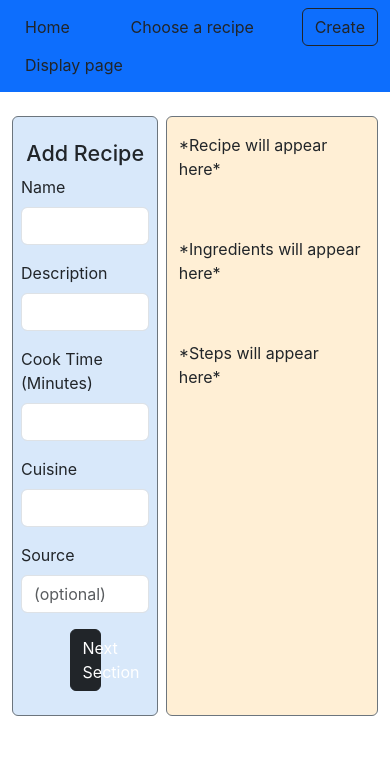
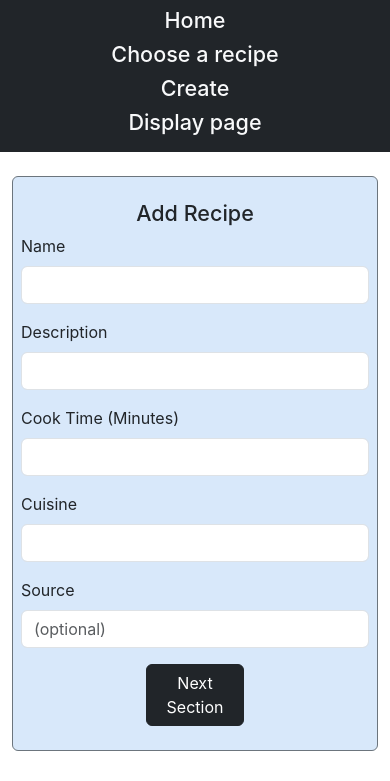
Before and after one commit to Anton-Yo/Recipe_Storer, a React (Create React App) app in the folder Website/recipe-app/: page /create in a window 390 px wide. Shown: the top 781 px of the page. Built offline with nearby package versions, Linux system fonts and the light colour scheme; the HTML template or start-up script is replaced by a standard one.

Commit message:
Navbar/Create page is mobile friendly
- Boostrap is amazing.
- And so is react
TODO:
- Choose a recipe page
- Display page

```diff
--- a/Website/recipe-app/package.json
+++ b/Website/recipe-app/package.json
@@ -9,9 +9,12 @@
     "@testing-library/user-event": "^13.5.0",
     "axios": "^1.7.2",
     "react": "^18.3.1",
+    "react-device-detect": "^2.2.3",
     "react-dnd": "^16.0.1",
     "react-dnd-html5-backend": "^16.0.1",
+    "react-dnd-touch-backend": "^16.0.1",
     "react-dom": "^18.3.1",
+    "react-responsive": "^10.0.0",
     "react-router": "^6.26.0",
     "react-router-dom": "^6.26.0",
     "react-scripts": "5.0.1",
--- a/Website/recipe-app/src/App.css
+++ b/Website/recipe-app/src/App.css
@@ -47,7 +47,7 @@ li {
 }
 
 .display-wrapper {
-  width: 70%;
+  /* width: 70%; */
 }
 
 .m-auto {
@@ -62,6 +62,25 @@ li {
   width: 40%;
   min-height: 400px;
   margin-right: 2%;
+  background-color: yellow;
+}
+
+@media only screen and (max-width: 992px)
+{
+  .display-wrapper {
+    background-color: green;
+  }
+
+  /* The form box should be 100% of container for Create screen on mobile */
+  .form-container {
+    width: 100%;
+  }
+
+  .visual-box {
+    margin-top: 2em;
+    margin-bottom: 2em;
+    width: 100%;
+  }
 }
 
 .w-45 {
--- a/Website/recipe-app/src/Components/Navbar.js
+++ b/Website/recipe-app/src/Components/Navbar.js
@@ -6,14 +6,14 @@ import '../App.css'
 const NavBar = () => {
 
   return (
-      <nav className='navbar navbar-dark bg-primary'>
-        <div className='container-fluid'>
-            <NavLink to="/" className= "btn btn primary"> Home </NavLink>
-            <NavLink to="/choose" className= "btn btn primary"> Choose a recipe </NavLink>
-            <NavLink to="/create" className= "btn btn primary"> Create </NavLink>
-            <NavLink to="/display" className= "btn btn primary"> Display page </NavLink>
-        </div>
-      </nav>
+    <nav className='navbar navbar-dark bg-dark '>
+      <div className='d-flex flex-lg-row flex-column justify-content-center justify-content-lg-evenly container-fluid'>
+          <NavLink to="/" className="nav-link text-light"> <h4>Home</h4> </NavLink>
+          <NavLink to="/choose" className= "nav-link text-light"> <h4>Choose a recipe</h4> </NavLink>
+          <NavLink to="/create" className= "nav-link text-light font-weight-bold"> <h4>Create</h4> </NavLink>
+          <NavLink to="/display" className= "nav-link text-light"> <h4>Display page</h4> </NavLink>
+      </div>
+    </nav>
   )
 }
 
--- a/Website/recipe-app/src/Pages/CreateRecipe.js
+++ b/Website/recipe-app/src/Pages/CreateRecipe.js
@@ -6,6 +6,8 @@ import IngredientBlock from "../Components/IngredientBlock";
 import StepBlock from "../Components/StepBlock";
 import { DndProvider } from "react-dnd";
 import { HTML5Backend } from "react-dnd-html5-backend";
+import { TouchBackend } from "react-dnd-touch-backend";
+import { isMobile } from 'react-device-detect';
 
 const CreateRecipe = () => {
   const [recipe, setRecipe] = useState([]);
@@ -36,6 +38,9 @@ const CreateRecipe = () => {
 
   const [stepCount, setStepCount] = useState(1);
   const [ingIdCount, setIngIdCount] = useState(1);
+
+  //From and modified for detect isMobile library https://stackoverflow.com/questions/70561995/drag-drop-library-of-react-js-is-not-working-in-mobile-platform
+  const Backend = isMobile ? TouchBackend : HTML5Backend;
 
   const handleDroppedItems = (stepData, attachedIngredients) => {
     //console.log(stepData);
@@ -252,7 +257,7 @@ const CreateRecipe = () => {
       }
     } else {
       return (
-        <div className="mt-5 container d-flex justify-content-center">
+        <div className="mt-5 mb-4 container d-flex justify-content-center">
           *Steps will appear here*
         </div>
       );
@@ -513,19 +518,42 @@ const CreateRecipe = () => {
     }
   };
 
-  return (
-    <DndProvider backend={HTML5Backend}>
-      <div>
-        <div className="container d-flex mt-4">
+  const getPageOrder = () => {
+    if(isMobile)
+    {
+      return (
+      <div className="container-fluid d-flex flex-column flex-lg-row mt-4"> {/* This one is the overall container */}
+        <div className="visual-box bg-papaya border border-secondary rounded">
+          {GetRecipeBlock()}
+          <div className="d-flex mt-2 flex-wrap">{GetIngredientBlocks()}</div>
+          <div className="d-flex mt-2 flex-wrap">{GetStepBlocks()}</div>
+        </div>
+
+        <div className="form-container p-2 bg-lightblue border border-secondary rounded">{handlePageState()}</div>
+      </div>
+      )
+    }
+    else //The order should be reversed for mobile cos the keyboard pops up, so I want to see the visual up the top
+    {
+      return (
+
+        <div className="container-fluid d-flex flex-column flex-lg-row mt-4"> {/* This one is the overall container */}
           <div className="form-container p-2 bg-lightblue border border-secondary rounded">{handlePageState()}</div>
 
           <div className="visual-box bg-papaya border border-secondary rounded">
             {GetRecipeBlock()}
             <div className="d-flex mt-2 flex-wrap">{GetIngredientBlocks()}</div>
-
             <div className="d-flex mt-2 flex-wrap">{GetStepBlocks()}</div>
           </div>
         </div>
+        )
+    }
+  }
+
+  return (
+    <DndProvider backend={Backend}>
+      <div>
+        {getPageOrder()}
       </div>
     </DndProvider>
   );
--- a/Website/recipe-app/src/Pages/DisplayInfo.js
+++ b/Website/recipe-app/src/Pages/DisplayInfo.js
@@ -9,6 +9,7 @@ const DisplayInfo = () => {
   const [recipeInfo, setRecipeInfo] = useState([]);
   const [loading, setLoading] = useState(true);
   const [categories, SetCategories] = useState([]);
+  const [isMobile, SetIsMobile] = useState(false);
 
   //Set the recipe_id passed thru from the select recipe page
   let location = useLocation();
@@ -154,8 +155,8 @@ const DisplayInfo = () => {
   }
 
   return (
-    <div className="container display-wrapper">
-      <div id="title" className="text-center mt-4">
+    <div className="container-md display-wrapper">
+      <div id="title" className="w-100 text-center mt-4">
         <h1>{recipeInfo.name || ""} </h1>
           {isDataLoaded() ? (
             <div className="w-100 justify-content-center align-items-center text-center">
@@ -167,8 +168,8 @@ const DisplayInfo = () => {
           )}
       </div>
 
-      <div className="container d-flex w-100 mt-3 px-0 justify-content-around">
-        <div className="w-50 bg-lightblue border border-2 border-dark shadow-sm">
+      <div className="container d-flex flex-column flex-lg-row w-100 mt-3 px-0 justify-content-around">
+        <div className="w-lg-50 w-100 bg-lightblue border border-2 border-dark shadow-sm">
           <h2 className="text-center mt-1">Ingredients</h2>
           <div className="mx-2">
             {isDataLoaded() ? (
--- a/Website/recipe-app/src/api.js
+++ b/Website/recipe-app/src/api.js
@@ -1,9 +1,14 @@
 import axios from 'axios'
 
 const api = axios.create({
+    //Website
     //baseURL:  'https://recipe-storer-1.onrender.com'
 
+    //PC
     baseURL: 'http://127.0.0.1:8000/'
+
+    //Mobile - Doesnt work
+    //baseURL: '192.168.0.172:3000/'
 })
 
 export default api;
```
Also changed, not shown: 1 other file (tests, documents, lock files or other folders).
